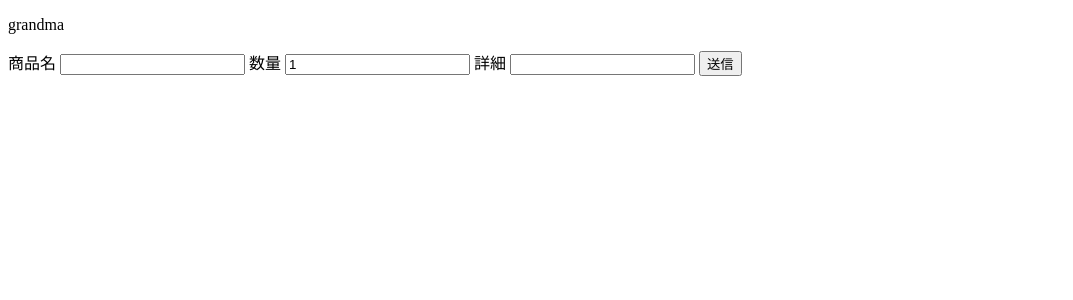
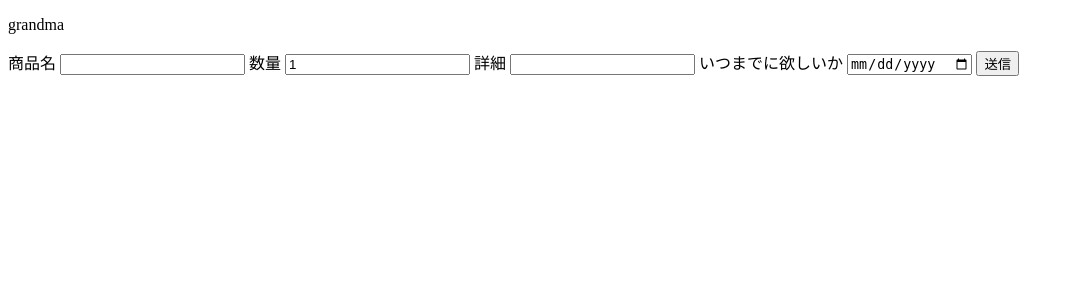
Before and after one commit to tky-1114/Kaimono, a FastAPI app: page /grandma in a window 1280 px wide. Shown: the top 300 px of the page, without its empty margins (0-1073 px from the left). Run offline with FastAPI, Linux system fonts and the light colour scheme.

Commit message:
0816日付要素追加

```diff
--- a/main.py
+++ b/main.py
@@ -14,6 +14,7 @@ class Item(BaseModel):
     name: str
     num: int
     details: str
+    deadline: str
 
 @app.get("/")
 def read_root(request: Request):
--- a/templates/grandma.html
+++ b/templates/grandma.html
@@ -7,6 +7,7 @@
 
     <body>
         <p>grandma</p>
+        <p id="message"></p>
         <form id="item-form", method="post">
 
             <label>商品名</label>
@@ -17,6 +18,10 @@
 
             <label>詳細</label>
             <input type="text", id="details">
+
+            <label>いつまでに欲しいか</label>
+            <input type="date", id="deadline", required>
+
             <button type="submit", formaction="/item">送信</button>
         </form>
 
@@ -30,7 +35,8 @@
                 const item = {
                     name: document.getElementById("name").value,
                     num: document.getElementById("num").value,
-                    details: document.getElementById("details").value
+                    details: document.getElementById("details").value,
+                    deadline: document.getElementById("deadline").value
                 };
 
                 const response = await fetch("/item", {
@@ -43,11 +49,25 @@
                     body: JSON.stringify(item)
                 });
 
+                if (response.ok) {
+                    document.getElementById("message").textContent = "送信できました";
+                }
+
                 const result = await response.json();
 
                 consle.log(result);
 
+
+
             });
+
+            const today = new Date();
+            const year = today.getFullYear();
+            const month = String(today.getMonth() + 1).padStart(2, "0");
+            const day = String(today.getDate().padStart(2, "0"));
+
+            document.getElementById("deadline").value =
+                `${year}-${month}-${day}`;
         </script>
     </body>
 </html>
--- a/templates/index.html
+++ b/templates/index.html
@@ -8,7 +8,6 @@
 
     <body>
         <h1>買い物リスト</h1>
-        <p class="APIOK">API OK</p>
         <a href="/grandma">
             <button>grandma</button>
         </a>
```
